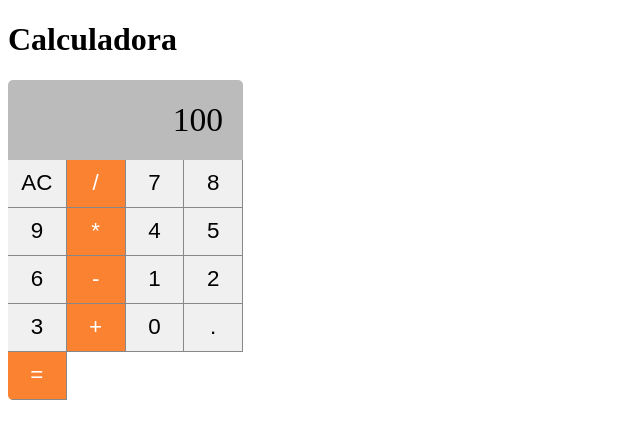
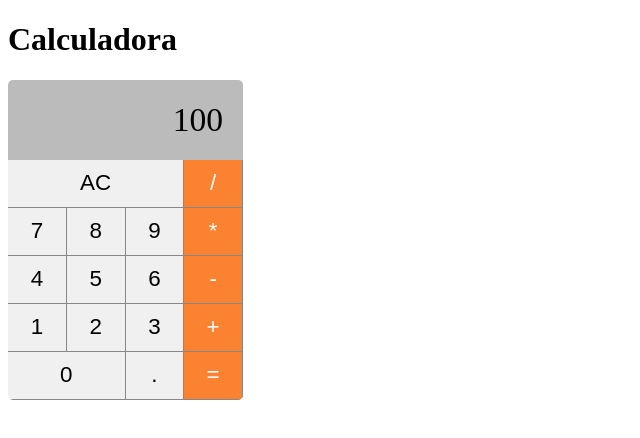
Before and after one commit to rafaelccorrea/Calculadora-React-Next, a Next.js app: page / in a window 1280 px wide. Shown: the top 438 px of the page, without its empty margins (0-640 px from the left). Built offline with nearby package versions, Linux system fonts and the light colour scheme.

Commit message:
Ajustando Botao

```diff
--- a/package.json
+++ b/package.json
@@ -10,7 +10,8 @@
   "dependencies": {
     "next": "12.0.10",
     "react": "17.0.2",
-    "react-dom": "17.0.2"
+    "react-dom": "17.0.2",
+    "yarn": "^1.22.17"
   },
   "devDependencies": {
     "eslint": "8.8.0",
--- a/src/components/buttons/Button.jsx
+++ b/src/components/buttons/Button.jsx
@@ -7,7 +7,6 @@ export default function Button(props) {
     const triple = props?.triple;
 
     return (
-        <div>
             <button
             className={`
                 ${styles.button} ${operation ? styles.operation : ""}
@@ -18,6 +17,5 @@ export default function Button(props) {
             >
                 {props.label}
             </button>
-        </div>
     )
 }
```
Also changed, not shown: 1 other file (tests, documents, lock files or other folders).
